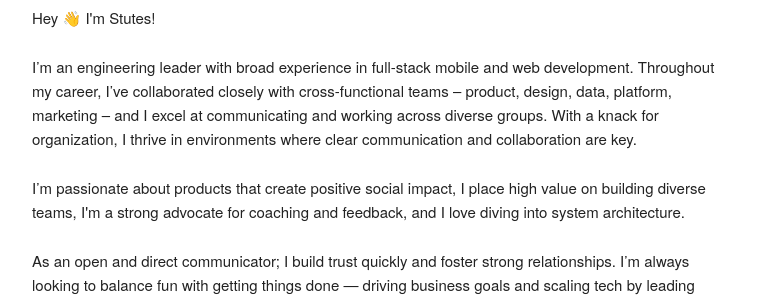
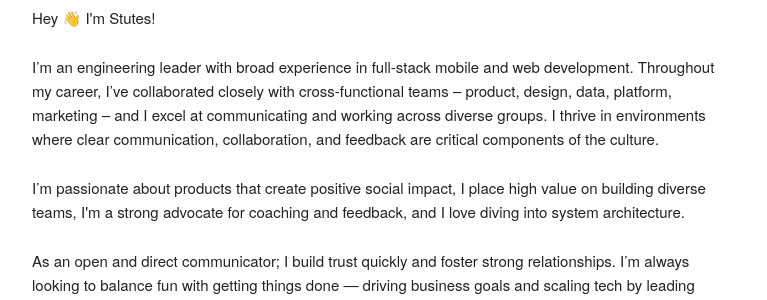
Before and after one commit to ryanstutes/ryanstutes.github.io, a Jekyll site: the page built from index.md, in a window 1280 px wide. Shown: the part 127-427 px from the top of the page, without its empty margins (256-1023 px from the left). Built offline with Jekyll 4.4.1, drawn with Linux system fonts in a browser that asks for light colours.

Commit message:
edit home

```diff
--- a/_includes/home.html
+++ b/_includes/home.html
@@ -3,7 +3,7 @@
         <div class="column">
             <h5>Work Stuff</h5>
             <p>Hey &#128075; I'm Stutes!</p>
-            <p>I’m an engineering leader with broad experience in full-stack mobile and web development. Throughout my career, I’ve collaborated closely with cross-functional teams – product, design, data, platform, marketing – and I excel at communicating and working across diverse groups. With a knack for organization, I thrive in environments where clear communication and collaboration are key.</p>
+            <p>I’m an engineering leader with broad experience in full-stack mobile and web development. Throughout my career, I’ve collaborated closely with cross-functional teams – product, design, data, platform, marketing – and I excel at communicating and working across diverse groups. I thrive in environments where clear communication, collaboration, and feedback are critical components of the culture.</p>
             <p>I’m passionate about products that create positive social impact, I place high value on building diverse teams, I'm a strong advocate for coaching and feedback, and I love diving into system architecture.</p>
             <p>As an open and direct communicator; I build trust quickly and foster strong relationships. I’m always looking to balance fun with getting things done — driving business goals and scaling tech by leading teams and building lasting, impactful products. </p>
             <p>I’m seeking an engineering leadership role where I can leverage my unique blend of technical expertise and people skills to lead high-performing teams and deliver value at scale. </p>
```
